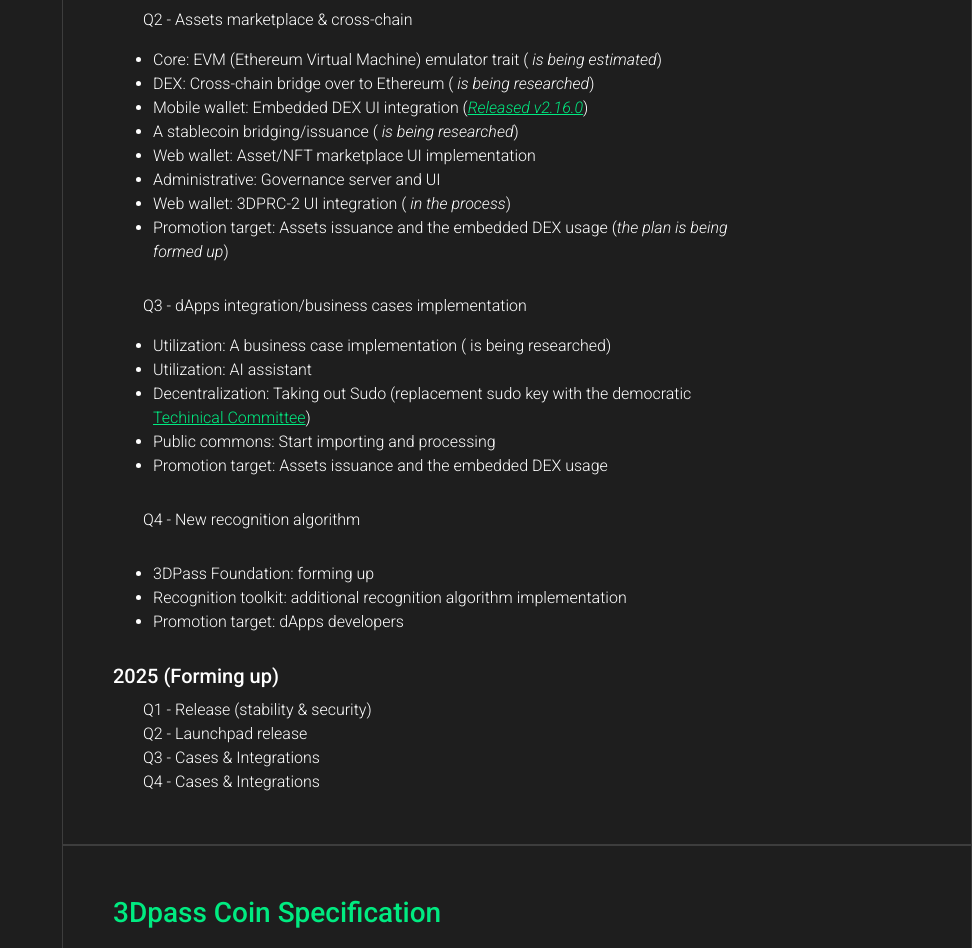
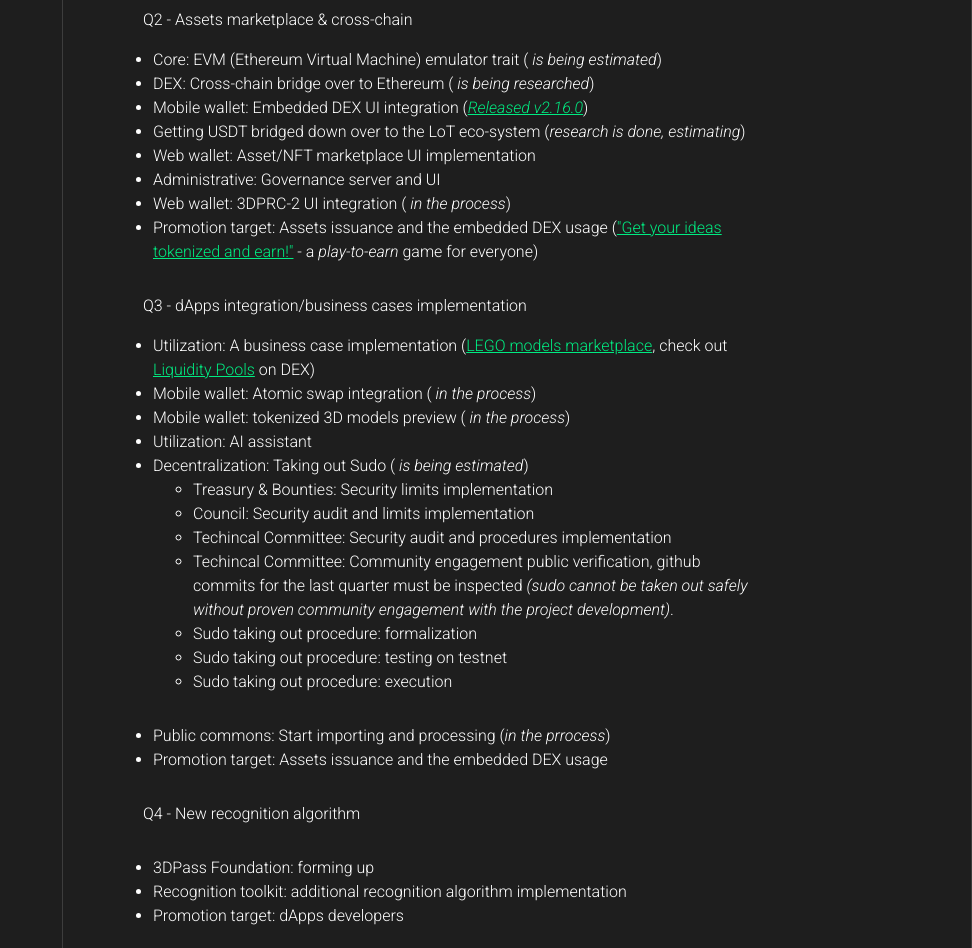
Before and after one commit to 3Dpass/website, a React (Create React App) app: page /coin in a window 1280 px wide. Shown: the part 4260-5208 px from the top of the page, without its empty margins (308-1280 px from the left). Built offline with nearby package versions, Linux system fonts and the light colour scheme; the HTML template or start-up script is replaced by a standard one.

Commit message:
roadmap_update

```diff
--- a/src/pages/Coin.jsx
+++ b/src/pages/Coin.jsx
@@ -410,20 +410,32 @@ ETH SIGNATURE
               <li>Core: EVM (Ethereum Virtual Machine) emulator trait (<i> is being estimated</i>)</li>
               <li>DEX: Cross-chain bridge over to Ethereum (<i> is being researched</i>)</li>
               <li>Mobile wallet: Embedded DEX UI integration (<i><Link to="https://github.com/3Dpass/threedpass/releases/tag/v2.16.0">Released v2.16.0</Link></i>)</li>
-              <li>A stablecoin bridging/issuance (<i> is being researched</i>)</li>
+              <li>Getting USDT bridged down over to the LoT eco-system (<i>research is done, estimating</i>)</li>
               <li>Web wallet: Asset/NFT marketplace UI implementation</li>
               <li>Administrative: Governance server and UI</li>
               <li>Web wallet: 3DPRC-2 UI integration (<i> in the process</i>)</li>
-              <li>Promotion target: Assets issuance and the embedded DEX usage (<i>the plan is being formed up</i>)</li>
+              <li>Promotion target: Assets issuance and the embedded DEX usage (<Link to="/community#use-cases-ideas">"Get your ideas tokenized and earn!"</Link> - a <i>play-to-earn</i> game for everyone)</li>
             </ul>
             <div className="page-content-text road-map-text mb0">
               Q3 - dApps integration/business cases implementation
             </div>
             <ul className="page-content-text">
-              <li>Utilization: A business case implementation ( is being researched)</li>
+              <li>Utilization: A business case implementation (<Link to="/community#use-cases-lego">LEGO models marketplace</Link>, check out <Link to="https://swap.3dpscan.io/pools">Liquidity Pools</Link> on DEX)</li>
+              <li>Mobile wallet: Atomic swap integration (<i> in the process</i>)</li>
+              <li>Mobile wallet: tokenized 3D models preview (<i> in the process</i>)</li>
               <li>Utilization: AI assistant</li>
-              <li>Decentralization: Taking out Sudo (replacement sudo key with the democratic <Link to="/governance#technical">Techinical Committee</Link>)</li>
-              <li>Public commons: Start importing and processing</li>
+              <li>Decentralization: Taking out Sudo (<i> is being estimated</i>)</li>
+              <ul className="page-content-text">
+                <li>Treasury & Bounties: Security limits implementation</li>
+                <li>Council: Security audit and limits implementation</li>
+                <li>Techincal Committee: Security audit and procedures implementation</li>
+                <li>Techincal Committee: Community engagement public verification, github commits for  the last quarter must be inspected {" "}
+                <i>(sudo cannot be taken out safely without proven community engagement with the project development)</i>.</li>
+                <li>Sudo taking out procedure: formalization</li>
+                <li>Sudo taking out procedure: testing on testnet</li>
+                <li>Sudo taking out procedure: execution</li>
+              </ul>
+              <li>Public commons: Start importing and processing (<i>in the prrocess</i>)</li>
               <li>Promotion target: Assets issuance and the embedded DEX usage</li>
             </ul>
             <div className="page-content-text road-map-text ">
```
